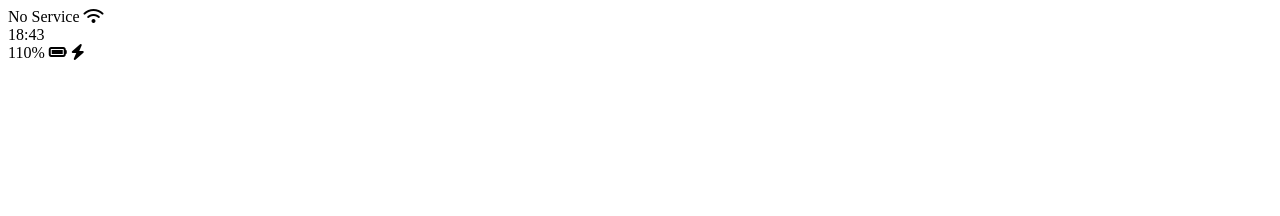
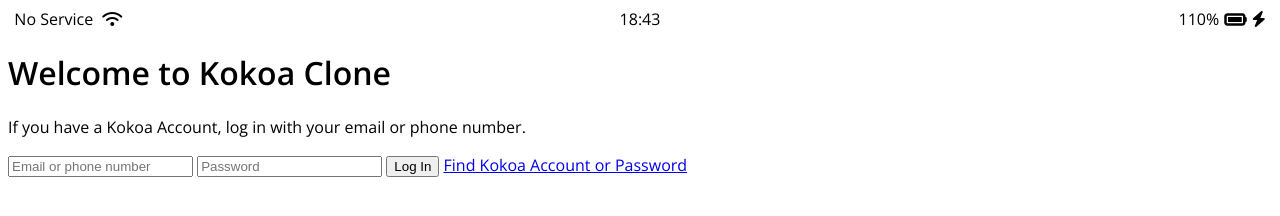
Before and after one commit to sunnyjung3/kokoa-clone-2022, a plain HTML site: page index.html in a window 1280 px wide. Drawn offline with nearby package versions, Linux system fonts and the light colour scheme.

Commit message:
add css, icons and font

```diff
--- /dev/null
+++ b/css/styles.css
@@ -0,0 +1,29 @@
+@import url("https://fonts.googleapis.com/css2?family=Open+Sans:wght@400;600&display=swap");
+
+body {
+  font-family: "Open Sans", sans-serif;
+}
+
+.status-bar {
+  display: flex;
+  justify-content: center;
+}
+.status-bar__column {
+  width: 33%;
+}
+.status-bar__column:first-child span {
+  margin-right: 5px;
+}
+.status-bar__column:nth-child(2) {
+  display: flex;
+  justify-content: center;
+}
+.status-bar__column:last-child {
+  display: flex;
+  justify-content: flex-end;
+  align-items: center;
+}
+
+.status-bar__column .fa-battery-full {
+  margin: 0px 5px;
+}
--- a/index.html
+++ b/index.html
@@ -6,10 +6,11 @@
     <meta http-equiv="X-UA-Compatible" content="IE=edge">
     <meta name="viewport" content="width=device-width, initial-scale=1.0">
     <title>Welcome to Kokoa Talk</title>
+    <link rel="stylesheet" href="css/styles.css" />
 </head>
 
 <body>
-    <div id="status-bar">
+    <div class="status-bar">
         <div class="status-bar__column">
             <span>No Service</span>
             <i class="fas fa-wifi"></i>
@@ -19,14 +20,22 @@
         </div>
         <div class="status-bar__column">
             <span>110%</span>
-            <i class="fas fa-battery-full"></i>
+            <i class="fas fa-battery-full fa-lg"></i>
             <i class="fas fa-bolt"></i>
         </div>
     </div>
 
     <header>
+        <h1>Welcome to Kokoa Clone</h1>
+        <p>If you have a Kokoa Account, log in with your email or phone number.</p>
+    </header>
 
-    </header>
+    <form id="login-form">
+        <input type="text" placeholder="Email or phone number" />
+        <input type="password" placeholder="Password" />
+        <input type="submit" value="Log In" />
+        <a href="#">Find Kokoa Account or Password</a>
+    </form>
 
     <script src="https://kit.fontawesome.com/6478f529f2.js" crossorigin="anonymous"></script>
 
```
